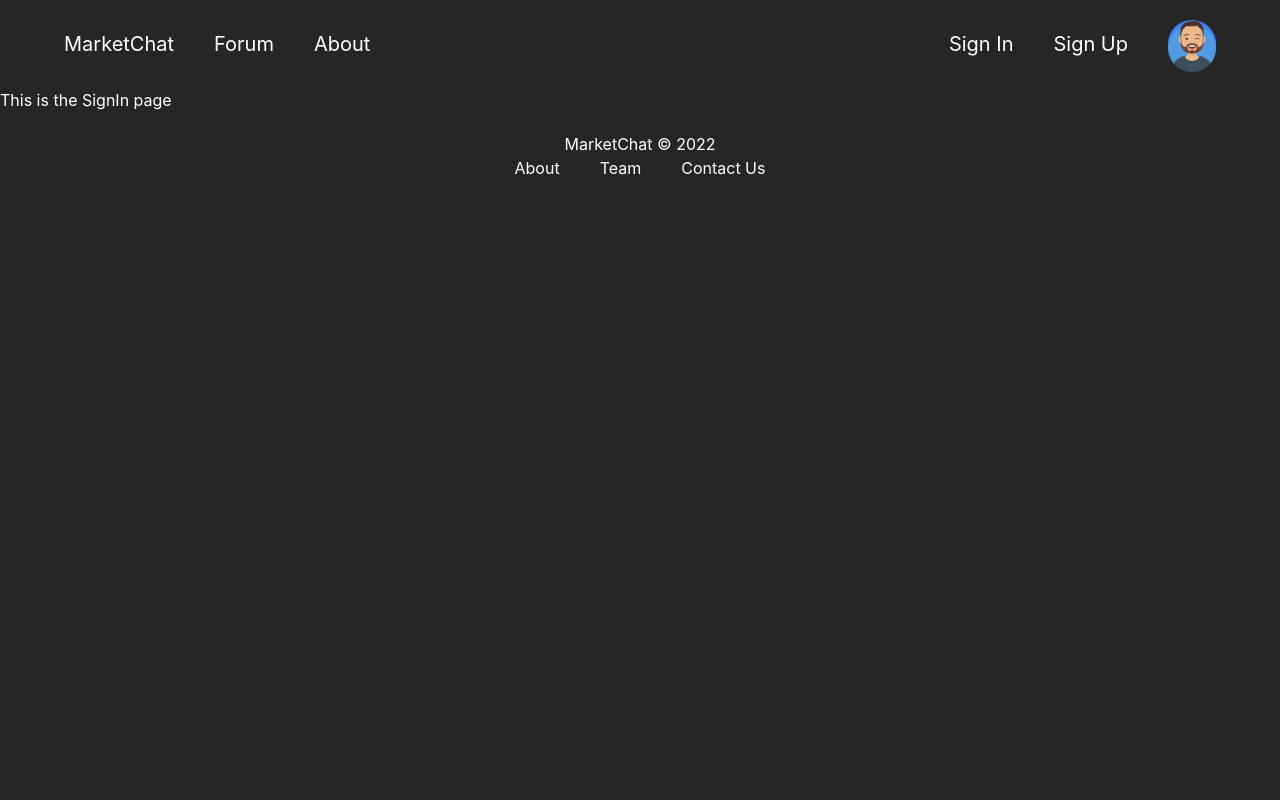
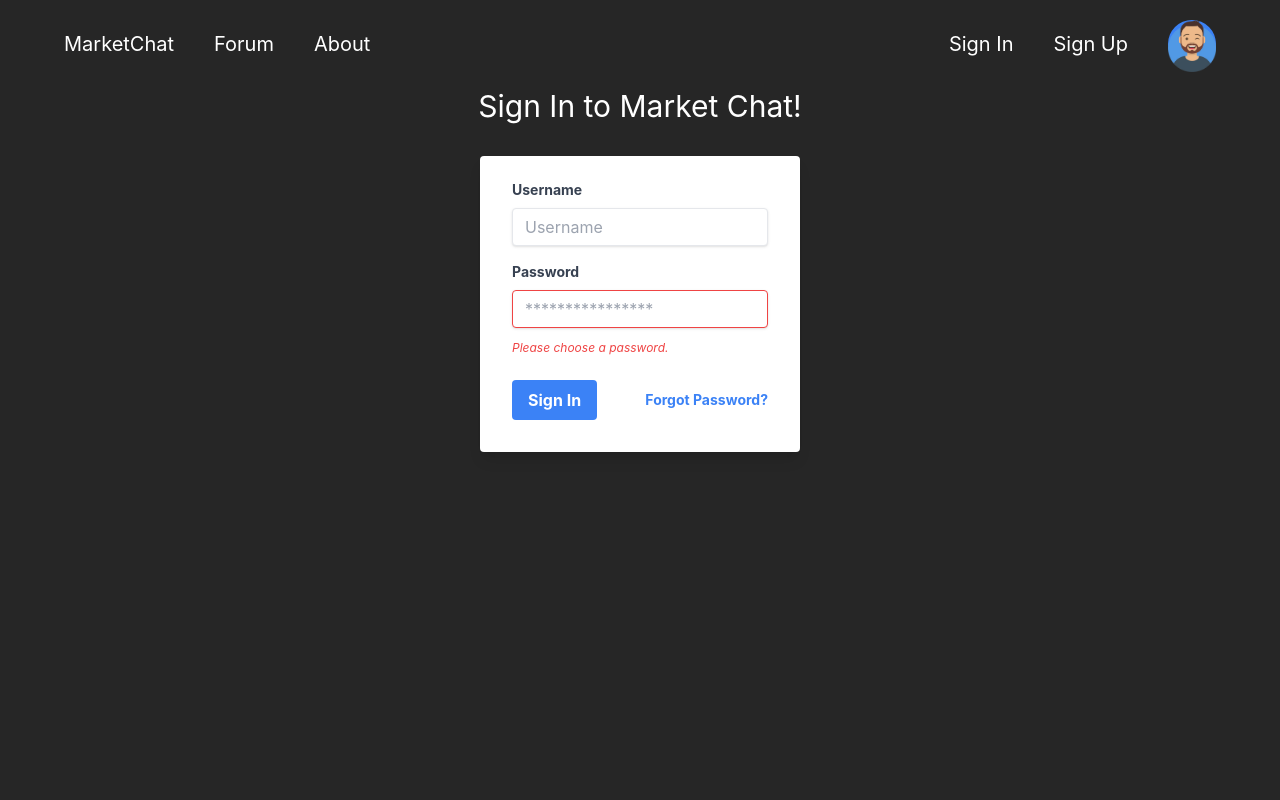
Before and after one commit to oburnett127/marketchatfe, a React (Create React App) app: page /signin in a window 1280 px wide. Shown: the top 800 px of the page. Built offline with nearby package versions, Linux system fonts and the light colour scheme.

Commit message:
Begin developing basic sign-in form
The SignIn page's form is in its very early stages of styling, and has no actual functionality yet

```diff
--- a/src/pages/SignIn/SignIn.tsx
+++ b/src/pages/SignIn/SignIn.tsx
@@ -1,7 +1,60 @@
 import React from 'react';
 
 function SignIn() {
-  return <div>This is the SignIn page</div>;
+  return (
+    <div className='min-h-screen px-44'>
+      <h1 className='text-3xl  text-center'>Sign In to Market Chat!</h1>
+      <div className='w-full max-w-xs mx-auto'>
+        <form className='bg-white shadow-lg rounded px-8 pt-6 pb-8 my-8'>
+          <div className='mb-4'>
+            <label
+              className='block text-gray-700 text-sm font-bold mb-2'
+              htmlFor='username'
+            >
+              Username
+            </label>
+            <input
+              className='shadow appearance-none border rounded w-full py-2 px-3 text-gray-700 leading-tight focus:outline-none focus:shadow-outline'
+              id='username'
+              type='text'
+              placeholder='Username'
+            />
+          </div>
+          <div className='mb-6'>
+            <label
+              className='block text-gray-700 text-sm font-bold mb-2'
+              htmlFor='password'
+            >
+              Password
+            </label>
+            <input
+              className='shadow appearance-none border border-red-500 rounded w-full py-2 px-3 text-gray-700 mb-3 leading-tight focus:outline-none focus:shadow-outline'
+              id='password'
+              type='password'
+              placeholder='****************'
+            />
+            <p className='text-red-500 text-xs italic'>
+              Please choose a password.
+            </p>
+          </div>
+          <div className='flex items-center justify-between'>
+            <button
+              className='bg-blue-500 hover:bg-blue-700 text-white font-bold py-2 px-4 rounded focus:outline-none focus:shadow-outline'
+              type='button'
+            >
+              Sign In
+            </button>
+            <a
+              className='inline-block align-baseline font-bold text-sm text-blue-500 hover:text-blue-800'
+              href='#'
+            >
+              Forgot Password?
+            </a>
+          </div>
+        </form>
+      </div>
+    </div>
+  );
 }
 
 export default SignIn;
```
